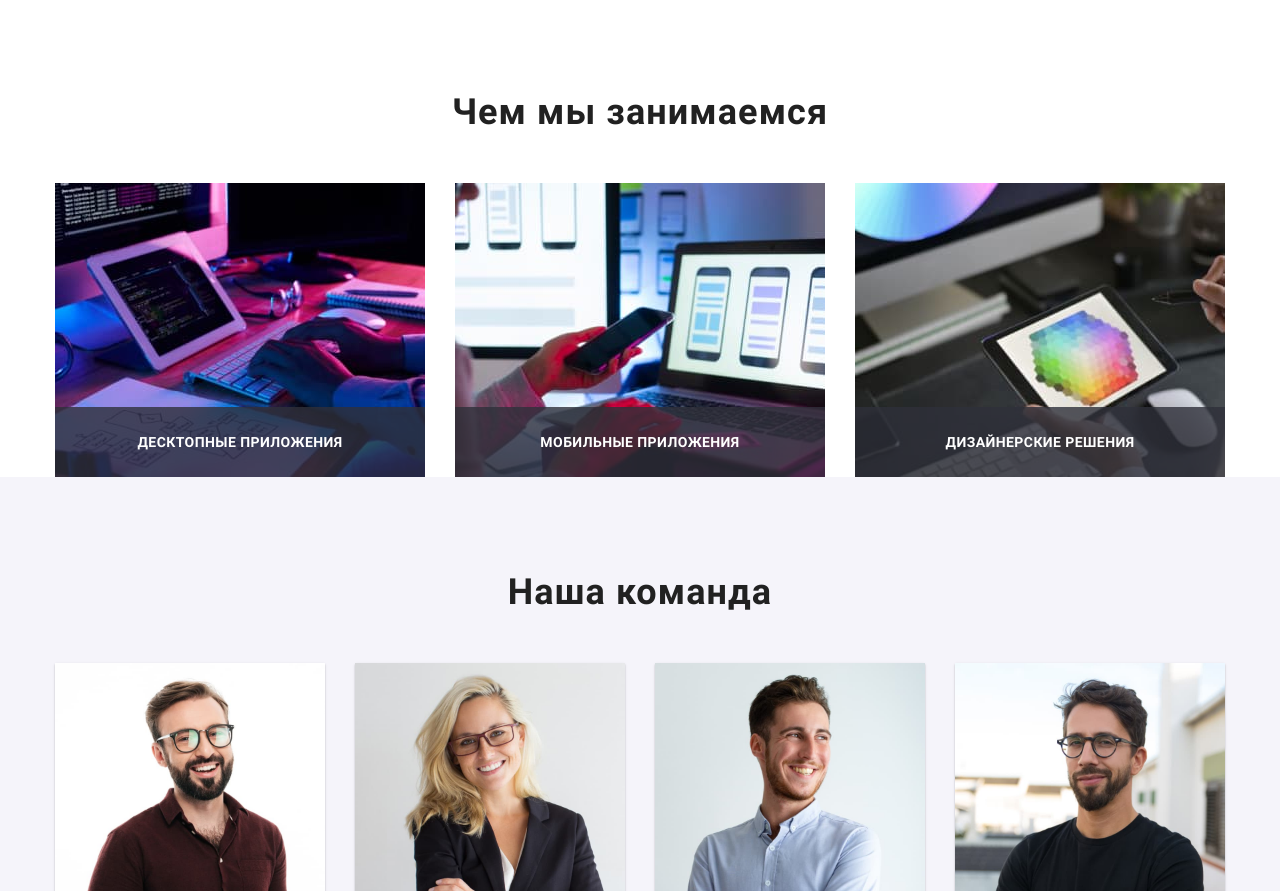
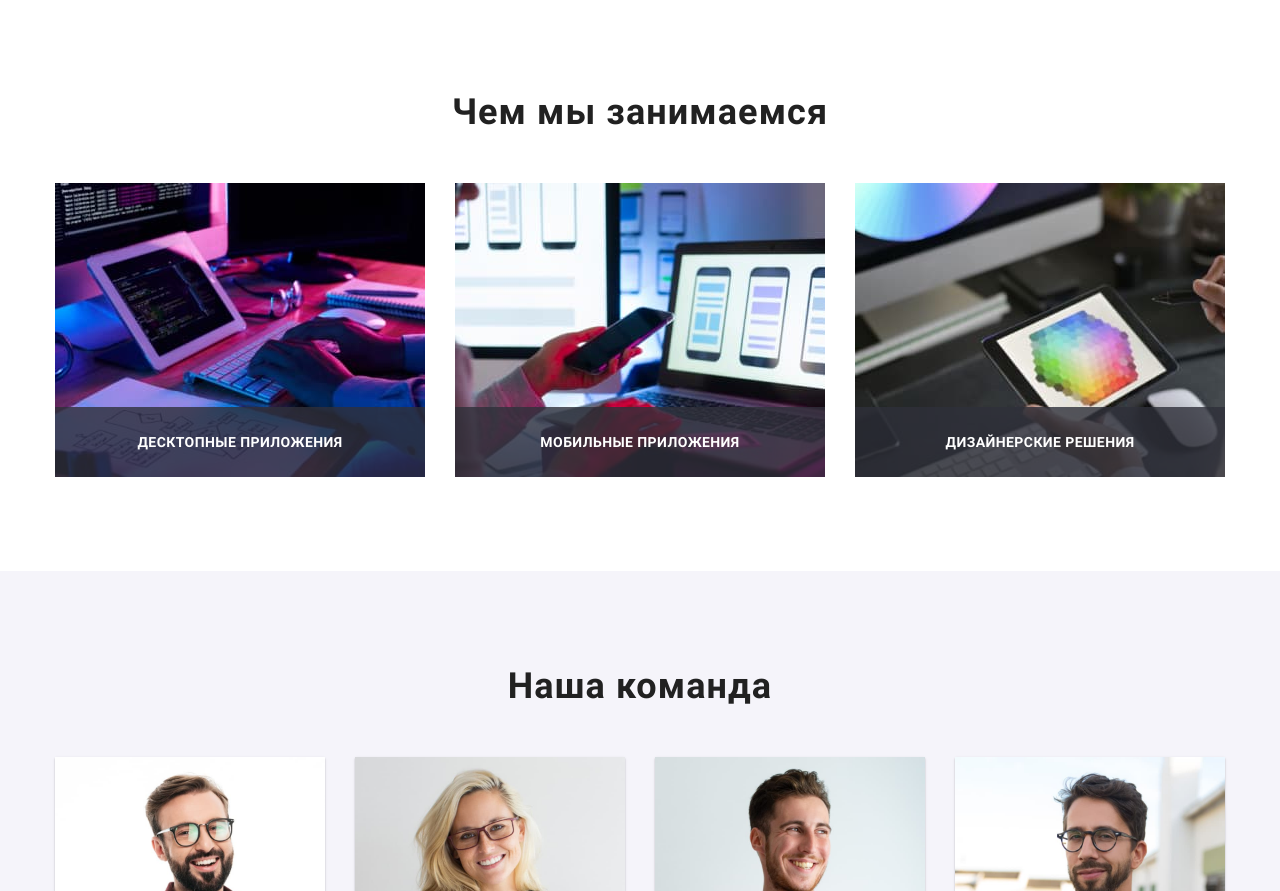
Before and after one commit to AngieBoiko/goit-markup-hw-07, a plain HTML site: page index.html in a window 1280 px wide. Shown: the part 1026-1917 px from the top of the page. Drawn offline with nearby package versions, Linux system fonts and the light colour scheme.

Commit message:
добавлен паддинг секции, убрали трансформ для бэкдроп

```diff
--- a/sass/components/_backdrop.scss
+++ b/sass/components/_backdrop.scss
@@ -5,7 +5,6 @@
   top: 0;
   left: 0;
   background-color: rgba(0, 0, 0, 0.2);
-  transform: scale(1);
   opacity: 1;
 
   transition: transform 250ms $timing-function, opacity 250ms $timing-function,
--- a/sass/layout/_functions.scss
+++ b/sass/layout/_functions.scss
@@ -1,5 +1,5 @@
 .functions {
-  padding-bottom: var(--section-padding-bottom);
+  padding-bottom: $section-padding-bottom;
 
   &-list {
     display: flex;
```
Also changed, not shown: css/main.css, css/main.min.css, 2 other files.
